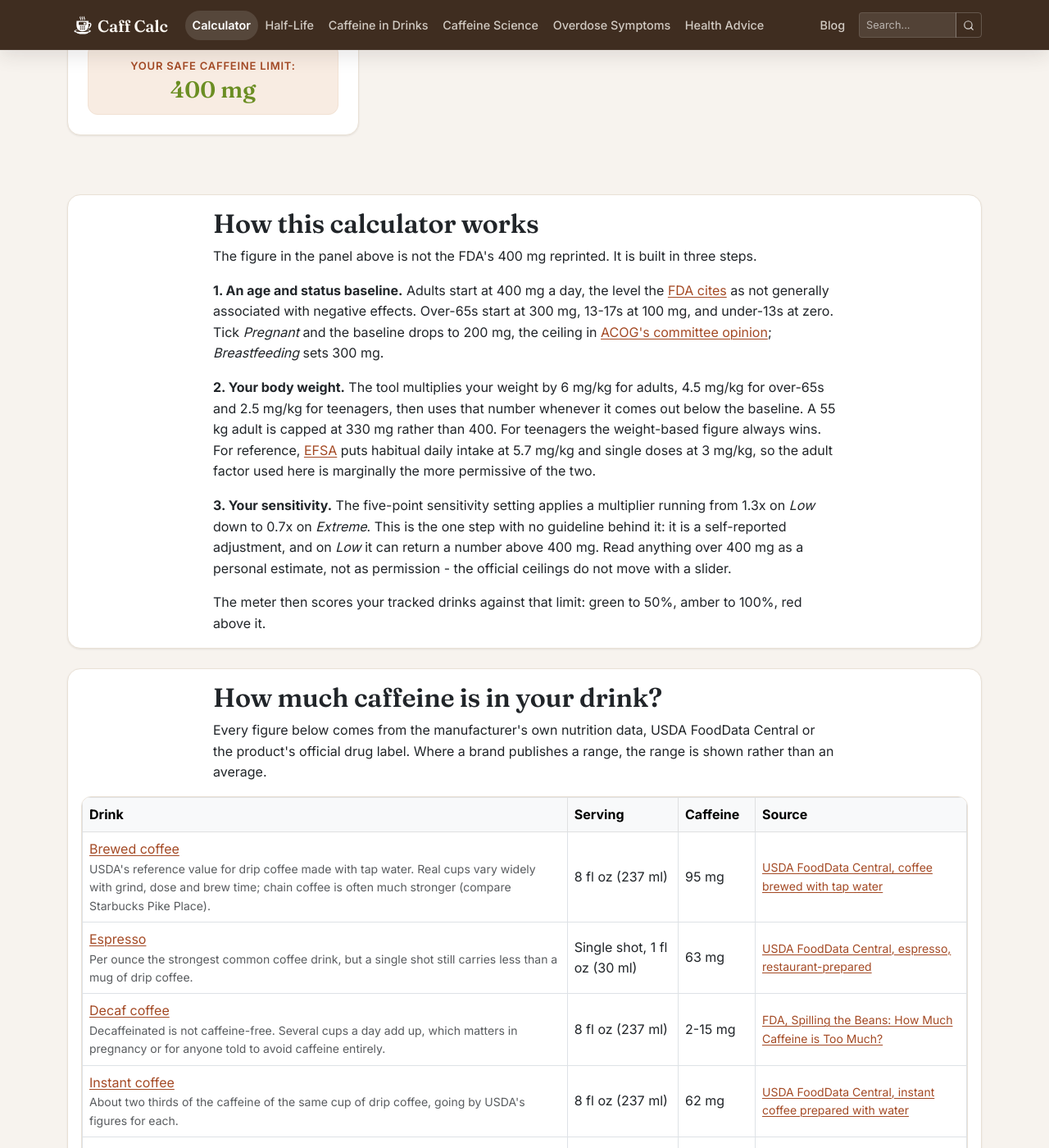
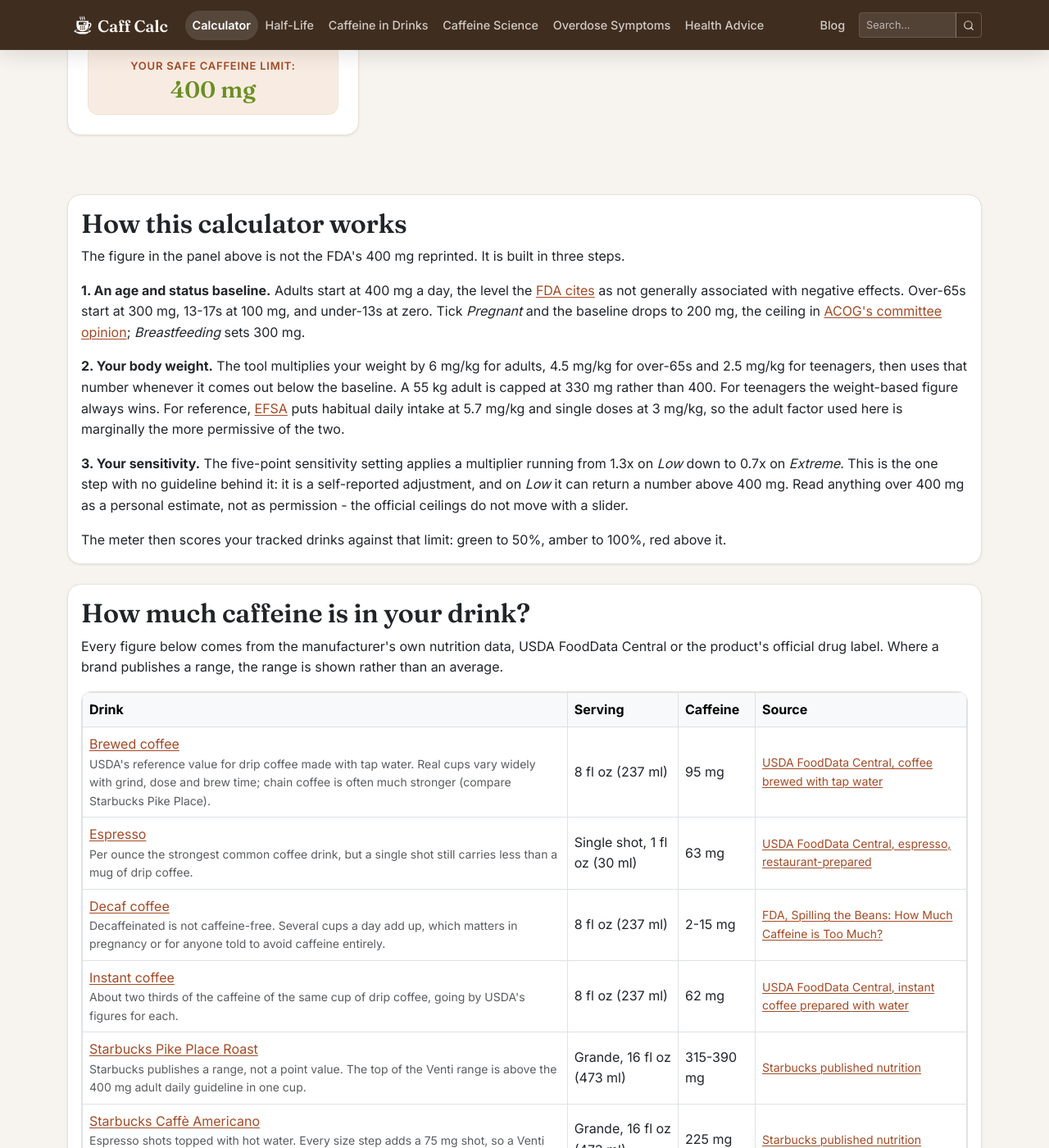
Before and after one commit to IUshakovsky/caff-calc, a Jekyll site: the page built from index.html, in a window 1280 px wide and 1400 px high, scrolled down 706 px. Shown: the whole window at 82% size. Built offline with Jekyll 4.4.1, drawn with Linux system fonts in a browser that asks for light colours; comment, search, counter and statistics services are not loaded.

Commit message:
Homepage cards: let text use the full card width like the drink table.
The centred 760px text column left wide empty margins inside each card and
made the prose visibly narrower than the table. Remove it.

Generated with [Devin](https://devin.ai)

Co-Authored-By: Devin <158243242+devin-ai-integration[bot]@users.noreply.github.com>

```diff
--- a/assets/css/styles.css
+++ b/assets/css/styles.css
@@ -2503,20 +2503,3 @@ button:focus-visible,
   min-width: 0;
   max-width: calc(100vw - 2rem);
 }
-
-/* =====================================================================
-   HOMEPAGE LOWER CONTENT — wide cards, readable prose
-   The calculator needs the full main-content-wide container. The cards
-   below it share that width; headings and prose sit in one centred column
-   (a fixed width, not ch, so large headings and body text share an edge).
-   The drink table (.table-content) keeps the full card width.
-   ===================================================================== */
-.home-content .card-body > * {
-  max-width: 760px;
-  margin-left: auto;
-  margin-right: auto;
-}
-
-.home-content .card-body > .table-content {
-  max-width: none;
-}
```
